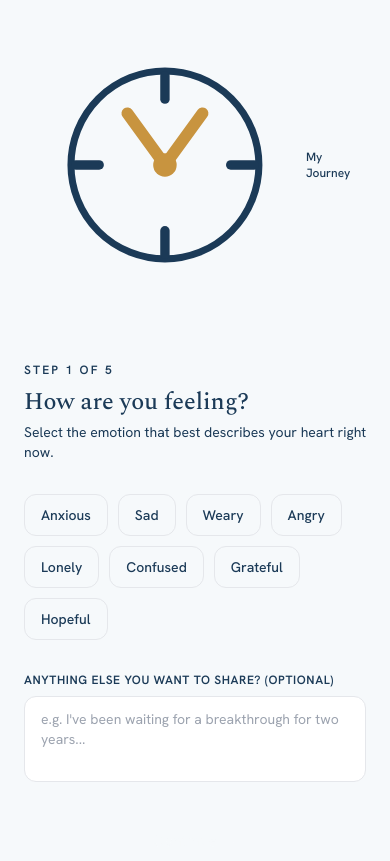
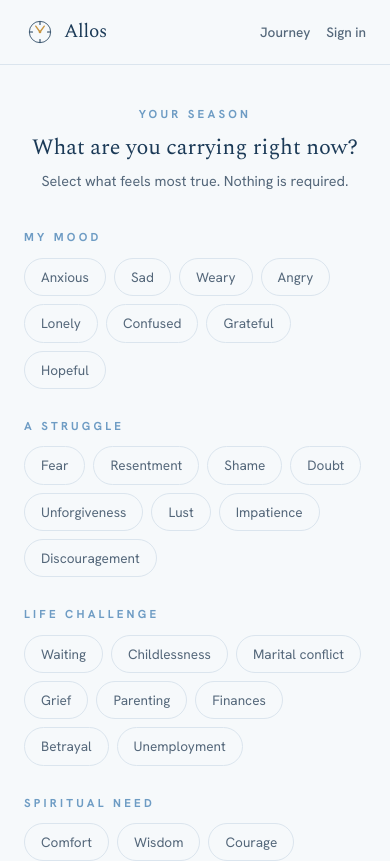
Before and after one commit to Mahanaim2026/allos, a Next.js app: page /app in a window 390 px wide. Shown: the top 861 px of the page. Built offline with nearby package versions, Linux system fonts and the light colour scheme.

Commit message:
Brand: src/app/app/page.tsx

```diff
--- a/src/app/app/page.tsx
+++ b/src/app/app/page.tsx
@@ -3,308 +3,213 @@ import { useState } from 'react';
 import Link from 'next/link';
 import AllosLogo from '@/components/AllosLogo';
 
-const MOODS = ['Anxious', 'Sad', 'Weary', 'Angry', 'Lonely', 'Confused', 'Grateful', 'Hopeful'];
-const STRUGGLES = ['Fear', 'Resentment', 'Shame', 'Doubt', 'Unforgiveness', 'Lust', 'Impatience', 'Discouragement'];
-const LIFE_CHALLENGES = ['Waiting', 'Childlessness', 'Marital conflict', 'Grief', 'Parenting', 'Finances', 'Betrayal', 'Unemployment'];
-const SPIRITUAL_NEEDS = ['Comfort', 'Wisdom', 'Courage', 'Repentance', 'Hope', 'Peace', 'Direction', 'Strength'];
+const MOODS = ['Anxious','Sad','Weary','Angry','Lonely','Confused','Grateful','Hopeful'];
+const STRUGGLES = ['Fear','Resentment','Shame','Doubt','Unforgiveness','Lust','Impatience','Discouragement'];
+const LIFE = ['Waiting','Childlessness','Marital conflict','Grief','Parenting','Finances','Betrayal','Unemployment'];
+const SPIRIT = ['Comfort','Wisdom','Courage','Repentance','Hope','Peace','Direction','Strength'];
+const FORMATS = ['Sermonette','Scripture exhortation','Prayer','Meditation','Declaration','Song / Poem'];
+const TONES = ['Gentle','Pastoral','Bold','Reflective','Prophetic'];
+const LENGTHS = ['Short','Medium','Deep'];
 
-const OUTPUT_TYPES = [
-  { value: 'sermonette', label: 'Sermonette', icon: '📖', desc: 'A short, focused mini-sermon' },
-  { value: 'scripture_exhortation', label: 'Scripture', icon: '✦', desc: 'Chosen verses with application' },
-  { value: 'prayer', label: 'Prayer', icon: '🙏', desc: 'A personal, heartfelt prayer' },
-  { value: 'meditation', label: 'Meditation', icon: '◎', desc: 'Slow contemplation on one passage' },
-  { value: 'declaration', label: 'Declaration', icon: '⚡', desc: 'Bold Scripture-based declarations' },
-  { value: 'song_poem', label: 'Poem/Song', icon: '♩', desc: 'A devotional lyrical piece' },
-];
-
-const TONES = [
-  { value: 'gentle', label: 'Gentle', desc: 'Tender & compassionate' },
-  { value: 'pastoral', label: 'Pastoral', desc: 'Grounded & caring' },
-  { value: 'bold', label: 'Bold', desc: 'Strong & convicting' },
-  { value: 'reflective', label: 'Reflective', desc: 'Contemplative & still' },
-  { value: 'prophetic', label: 'Prophetic', desc: 'Declaring God\'s word over your season' },
-];
-
-const LENGTHS = [
-  { value: 'short', label: 'Short', desc: '~150 words' },
-  { value: 'medium', label: 'Medium', desc: '~350 words' },
-  { value: 'deep', label: 'Deep', desc: '~600 words' },
-];
-
-type Step = 'mood' | 'struggle' | 'life' | 'spirit' | 'format' | 'result';
-
-function Chip({ label, selected, onClick }: { label: string; selected: boolean; onClick: () => void }) {
-  return (
-    <button
-      type="button"
-      onClick={onClick}
-      className={`px-4 py-2.5 rounded-xl text-sm font-medium transition-all border ${
-        selected
-          ? 'bg-allos-navy text-white border-allos-navy shadow-sm'
-          : 'bg-white text-allos-navy border-allos-navy/20 hover:border-allos-blue hover:bg-allos-mist/30'
-      }`}
-    >
+const CHIP = (label: string, active: boolean, onClick: () => void) => (
+  <button key={label} onClick={onClick}
+    style={{ padding: '8px 16px', borderRadius: '100px', border: active ? 'none' : '1px solid #DBE5EE', background: active ? '#1B3A57' : '#F6F9FB', color: active ? '#F6F9FB' : '#54677A', fontSize: '0.85rem', fontWeight: active ? 600 : 400, cursor: 'pointer', transition: 'all 0.15s' }}>
     {label}
   </button>
 );
-}
 
-function StepHeader({ step, total, title, subtitle }: { step: number; total: number; title: string; subtitle: string }) {
-  return (
-    <div className="mb-8">
-      <div className="flex items-center gap-2 mb-4">
-        {Array.from({ length: total }).map((_, i) => (
-          <div
-            key={i}
-            className={`h-1 rounded-full flex-1 transition-all ${i < step ? 'bg-allos-blue' : i === step - 1 ? 'bg-allos-blue' : 'bg-slate-200'}`}
-          />
-        ))}
-      </div>
-      <p className="text-xs font-semibold tracking-[0.18em] text-allos-blue uppercase mb-2">Step {step} of {total}</p>
-      <h2 className="text-2xl font-serif font-medium text-allos-navy mb-1">{title}</h2>
-      <p className="text-sm text-slate-500">{subtitle}</p>
-    </div>
+const SECTION_LABEL = (t: string) => (
+  <p style={{ fontSize: '0.72rem', fontWeight: 700, letterSpacing: '0.28em', textTransform: 'uppercase', color: '#6E9CC4', margin: '0 0 12px' }}>{t}</p>
 );
-}
 
 export default function AppPage() {
-  const [step, setStep] = useState<Step>('mood');
+  const [step, setStep] = useState(1);
   const [mood, setMood] = useState('');
   const [struggle, setStruggle] = useState('');
-  const [lifeChallenge, setLifeChallenge] = useState('');
-  const [spiritualNeed, setSpiritualNeed] = useState('');
-  const [outputType, setOutputType] = useState('sermonette');
-  const [tone, setTone] = useState('pastoral');
-  const [length, setLength] = useState('medium');
-  const [additionalContext, setAdditionalContext] = useState('');
+  const [life, setLife] = useState('');
+  const [spirit, setSpirit] = useState('');
+  const [format, setFormat] = useState('Prayer');
+  const [tone, setTone] = useState('Gentle');
+  const [length, setLength] = useState('Medium');
   const [result, setResult] = useState('');
-  const [isCrisis, setIsCrisis] = useState(false);
   const [loading, setLoading] = useState(false);
-  const [error, setError] = useState('');
+  const [saved, setSaved] = useState(false);
 
-  const steps: Step[] = ['mood', 'struggle', 'life', 'spirit', 'format', 'result'];
-  const stepNum = steps.indexOf(step) + 1;
-
-  async function generate() {
+  const generate = async () => {
     setLoading(true);
-    setError('');
+    setStep(3);
+    setResult('');
     try {
-      const resp = await fetch('/api/generate', {
+      const res = await fetch('/api/generate', {
         method: 'POST',
         headers: { 'Content-Type': 'application/json' },
-        body: JSON.stringify({ mood, struggle, lifeChallenge, spiritualNeed, outputType, tone, length, additionalContext }),
+        body: JSON.stringify({ mood, struggle, lifeChallenge: life, spiritualNeed: spirit, format, tone, length }),
       });
-      const data = await resp.json();
-      if (data.error) throw new Error(data.error);
-      setResult(data.content);
-      setIsCrisis(data.isCrisis || false);
-      setStep('result');
-    } catch (e: unknown) {
-      setError(e instanceof Error ? e.message : 'Something went wrong. Please try again.');
-    } finally {
+      const data = await res.json();
+      setResult(data.content || data.error || 'Something went wrong. Please try again.');
+    } catch {
+      setResult('Network error. Please check your connection and try again.');
+    }
     setLoading(false);
-    }
-  }
+  };
 
-  function reset() {
-    setStep('mood'); setMood(''); setStruggle(''); setLifeChallenge('');
-    setSpiritualNeed(''); setResult(''); setIsCrisis(false); setError('');
-    setOutputType('sermonette'); setTone('pastoral'); setLength('medium'); setAdditionalContext('');
-  }
+  const saveJourney = async () => {
+    try {
+      await fetch('/api/journey', { method: 'POST', headers: { 'Content-Type': 'application/json' }, body: JSON.stringify({ mood, struggle, life_challenge: life, spiritual_need: spirit, format, tone, length, content: result }) });
+      setSaved(true);
+    } catch { /* silent */ }
+  };
 
-  return (
-    <div className="min-h-screen bg-white flex flex-col">
-      <nav className="w-full px-6 pt-6 pb-3 flex items-center justify-between max-w-lg mx-auto">
-        <Link href="/"><AllosLogo size="sm" variant="full" /></Link>
-        <Link href="/journey" className="text-xs font-medium text-allos-blue hover:underline">My Journey</Link>
+  const reset = () => { setStep(1); setMood(''); setStruggle(''); setLife(''); setSpirit(''); setFormat('Prayer'); setTone('Gentle'); setLength('Medium'); setResult(''); setSaved(false); };
+
+  const NAV = (
+    <nav style={{ display: 'flex', alignItems: 'center', justifyContent: 'space-between', padding: '16px 24px', borderBottom: '1px solid #DBE5EE', background: '#F6F9FB', position: 'sticky', top: 0, zIndex: 50 }}>
+      <Link href="/" style={{ textDecoration: 'none' }}><AllosLogo size={32} variant="light" showWordmark /></Link>
+      <div style={{ display: 'flex', gap: 16 }}>
+        <Link href="/journey" style={{ color: '#54677A', fontSize: '0.85rem', textDecoration: 'none', fontWeight: 500 }}>Journey</Link>
+        <Link href="/auth/login" style={{ color: '#54677A', fontSize: '0.85rem', textDecoration: 'none', fontWeight: 500 }}>Sign in</Link>
+      </div>
     </nav>
+  );
 
-      <main className="flex-1 px-6 py-6 max-w-lg mx-auto w-full">
+  // STEP 1 — Season input
+  if (step === 1) return (
+    <div style={{ minHeight: '100vh', background: '#F6F9FB' }}>
+      {NAV}
+      <div style={{ maxWidth: 640, margin: '0 auto', padding: '40px 24px' }}>
+        <div style={{ textAlign: 'center', marginBottom: 36 }}>
+          {SECTION_LABEL('YOUR SEASON')}
+          <h1 style={{ fontFamily: "'Spectral', Georgia, serif", fontSize: 'clamp(22px, 3vw, 30px)', fontWeight: 300, color: '#1B3A57', margin: 0, lineHeight: 1.3 }}>What are you carrying right now?</h1>
+          <p style={{ color: '#54677A', fontSize: '0.9rem', marginTop: 8 }}>Select what feels most true. Nothing is required.</p>
+        </div>
 
-        {/* ── STEP 1: Mood ── */}
-        {step === 'mood' && (
-          <div>
-            <StepHeader step={1} total={5} title="How are you feeling?" subtitle="Select the emotion that best describes your heart right now." />
-            <div className="flex flex-wrap gap-2.5 mb-8">
-              {MOODS.map(m => <Chip key={m} label={m} selected={mood === m} onClick={() => setMood(m)} />)}
+        {/* MOOD */}
+        <div style={{ marginBottom: 28 }}>
+          {SECTION_LABEL('MY MOOD')}
+          <div style={{ display: 'flex', flexWrap: 'wrap', gap: 8 }}>
+            {MOODS.map(m => CHIP(m, mood === m, () => setMood(mood === m ? '' : m)))}
           </div>
-            <div className="mb-6">
-              <label className="block text-xs font-semibold text-slate-500 uppercase tracking-wider mb-2">Anything else you want to share? (optional)</label>
-              <textarea
-                value={additionalContext}
-                onChange={e => setAdditionalContext(e.target.value)}
-                placeholder="e.g. I've been waiting for a breakthrough for two years..."
-                rows={3}
-                className="w-full border border-slate-200 rounded-xl px-4 py-3 text-sm text-allos-navy placeholder:text-slate-300 focus:outline-none focus:border-allos-blue resize-none"
-              />
         </div>
-            <button onClick={() => setStep('struggle')} disabled={!mood}
-              className="w-full bg-allos-navy text-white py-4 rounded-2xl font-medium disabled:opacity-40 hover:bg-allos-blue transition-colors">
-              Continue →
-            </button>
+
+        {/* STRUGGLE */}
+        <div style={{ marginBottom: 28 }}>
+          {SECTION_LABEL('A STRUGGLE')}
+          <div style={{ display: 'flex', flexWrap: 'wrap', gap: 8 }}>
+            {STRUGGLES.map(s => CHIP(s, struggle === s, () => setStruggle(struggle === s ? '' : s)))}
           </div>
-        )}
+        </div>
 
-        {/* ── STEP 2: Struggle ── */}
-        {step === 'struggle' && (
-          <div>
-            <StepHeader step={2} total={5} title="What are you wrestling with?" subtitle="Choose the spiritual struggle closest to what you're facing." />
-            <div className="flex flex-wrap gap-2.5 mb-8">
-              {STRUGGLES.map(s => <Chip key={s} label={s} selected={struggle === s} onClick={() => setStruggle(s)} />)}
+        {/* LIFE */}
+        <div style={{ marginBottom: 28 }}>
+          {SECTION_LABEL('LIFE CHALLENGE')}
+          <div style={{ display: 'flex', flexWrap: 'wrap', gap: 8 }}>
+            {LIFE.map(l => CHIP(l, life === l, () => setLife(life === l ? '' : l)))}
           </div>
-            <div className="flex gap-3">
-              <button onClick={() => setStep('mood')} className="flex-1 border border-slate-200 text-slate-500 py-4 rounded-2xl font-medium hover:bg-slate-50 transition-colors">← Back</button>
-              <button onClick={() => setStep('life')} disabled={!struggle}
-                className="flex-[2] bg-allos-navy text-white py-4 rounded-2xl font-medium disabled:opacity-40 hover:bg-allos-blue transition-colors">
-                Continue →
+        </div>
+
+        {/* SPIRIT */}
+        <div style={{ marginBottom: 36 }}>
+          {SECTION_LABEL('SPIRITUAL NEED')}
+          <div style={{ display: 'flex', flexWrap: 'wrap', gap: 8 }}>
+            {SPIRIT.map(s => CHIP(s, spirit === s, () => setSpirit(spirit === s ? '' : s)))}
+          </div>
+        </div>
+
+        <button onClick={() => setStep(2)} disabled={!mood && !struggle && !life && !spirit}
+          style={{ width: '100%', padding: '14px', background: (!mood && !struggle && !life && !spirit) ? '#DBE5EE' : '#1B3A57', color: (!mood && !struggle && !life && !spirit) ? '#54677A' : '#F6F9FB', border: 'none', borderRadius: '100px', fontSize: '0.95rem', fontWeight: 600, cursor: (!mood && !struggle && !life && !spirit) ? 'not-allowed' : 'pointer' }}>
+          Continue
         </button>
       </div>
     </div>
-        )}
+  );
 
-        {/* ── STEP 3: Life Challenge ── */}
-        {step === 'life' && (
-          <div>
-            <StepHeader step={3} total={5} title="What life challenge are you navigating?" subtitle="Select the area of life that weighs most on you right now." />
-            <div className="flex flex-wrap gap-2.5 mb-8">
-              {LIFE_CHALLENGES.map(l => <Chip key={l} label={l} selected={lifeChallenge === l} onClick={() => setLifeChallenge(l)} />)}
-            </div>
-            <div className="flex gap-3">
-              <button onClick={() => setStep('struggle')} className="flex-1 border border-slate-200 text-slate-500 py-4 rounded-2xl font-medium hover:bg-slate-50 transition-colors">← Back</button>
-              <button onClick={() => setStep('spirit')} disabled={!lifeChallenge}
-                className="flex-[2] bg-allos-navy text-white py-4 rounded-2xl font-medium disabled:opacity-40 hover:bg-allos-blue transition-colors">
-                Continue →
+  // STEP 2 — Format & tone
+  if (step === 2) return (
+    <div style={{ minHeight: '100vh', background: '#F6F9FB' }}>
+      {NAV}
+      <div style={{ maxWidth: 640, margin: '0 auto', padding: '40px 24px' }}>
+        <button onClick={() => setStep(1)} style={{ background: 'none', border: 'none', color: '#54677A', cursor: 'pointer', fontSize: '0.85rem', marginBottom: 24, padding: 0 }}>
+          ← Back
         </button>
-            </div>
-          </div>
-        )}
 
-        {/* ── STEP 4: Spiritual Need ── */}
-        {step === 'spirit' && (
-          <div>
-            <StepHeader step={4} total={5} title="What does your spirit need?" subtitle="What are you asking God for in this season?" />
-            <div className="flex flex-wrap gap-2.5 mb-8">
-              {SPIRITUAL_NEEDS.map(n => <Chip key={n} label={n} selected={spiritualNeed === n} onClick={() => setSpiritualNeed(n)} />)}
-            </div>
-            <div className="flex gap-3">
-              <button onClick={() => setStep('life')} className="flex-1 border border-slate-200 text-slate-500 py-4 rounded-2xl font-medium hover:bg-slate-50 transition-colors">← Back</button>
-              <button onClick={() => setStep('format')} disabled={!spiritualNeed}
-                className="flex-[2] bg-allos-navy text-white py-4 rounded-2xl font-medium disabled:opacity-40 hover:bg-allos-blue transition-colors">
-                Continue →
-              </button>
-            </div>
-          </div>
-        )}
-
-        {/* ── STEP 5: Format ── */}
-        {step === 'format' && (
-          <div>
-            <StepHeader step={5} total={5} title="How do you want to receive this?" subtitle="Choose the format, tone, and depth that speaks to you." />
-
-            <div className="mb-6">
-              <p className="text-xs font-semibold text-slate-500 uppercase tracking-wider mb-3">Format</p>
-              <div className="grid grid-cols-2 gap-2">
-                {OUTPUT_TYPES.map(o => (
-                  <button key={o.value} type="button" onClick={() => setOutputType(o.value)}
-                    className={`text-left p-3 rounded-xl border transition-all ${outputType === o.value ? 'border-allos-blue bg-allos-mist/40' : 'border-slate-200 hover:border-allos-blue/40'}`}>
-                    <span className="text-base mr-1">{o.icon}</span>
-                    <span className={`text-sm font-semibold ${outputType === o.value ? 'text-allos-navy' : 'text-slate-600'}`}>{o.label}</span>
-                    <p className="text-xs text-slate-400 mt-0.5">{o.desc}</p>
-                  </button>
+        {/* SEASON SUMMARY */}
+        <div style={{ background: '#E8F0F7', border: '1px solid #DBE5EE', borderRadius: 14, padding: '16px 20px', marginBottom: 32 }}>
+          {SECTION_LABEL('YOUR SEASON')}
+          <div style={{ display: 'flex', flexWrap: 'wrap', gap: 6 }}>
+            {[mood, struggle, life, spirit].filter(Boolean).map(t => (
+              <span key={t} style={{ background: '#1B3A57', color: '#F6F9FB', padding: '4px 12px', borderRadius: '100px', fontSize: '0.82rem', fontWeight: 500 }}>{t}</span>
             ))}
           </div>
         </div>
 
-            <div className="mb-6">
-              <p className="text-xs font-semibold text-slate-500 uppercase tracking-wider mb-3">Tone</p>
-              <div className="flex flex-wrap gap-2">
-                {TONES.map(t => (
-                  <button key={t.value} type="button" onClick={() => setTone(t.value)}
-                    className={`px-3 py-2 rounded-xl border text-sm transition-all ${tone === t.value ? 'bg-allos-navy text-white border-allos-navy' : 'border-slate-200 text-slate-600 hover:border-allos-blue'}`}>
-                    <span className="font-medium">{t.label}</span>
-                    <span className={`block text-xs mt-0 ${tone === t.value ? 'text-white/70' : 'text-slate-400'}`}>{t.desc}</span>
-                  </button>
-                ))}
+        <div style={{ marginBottom: 28 }}>
+          {SECTION_LABEL('OUTPUT FORMAT')}
+          <div style={{ display: 'flex', flexWrap: 'wrap', gap: 8 }}>
+            {FORMATS.map(f => CHIP(f, format === f, () => setFormat(f)))}
+          </div>
+        </div>
+        <div style={{ marginBottom: 28 }}>
+          {SECTION_LABEL('TONE')}
+          <div style={{ display: 'flex', flexWrap: 'wrap', gap: 8 }}>
+            {TONES.map(t => CHIP(t, tone === t, () => setTone(t)))}
+          </div>
+        </div>
+        <div style={{ marginBottom: 36 }}>
+          {SECTION_LABEL('DEPTH')}
+          <div style={{ display: 'flex', flexWrap: 'wrap', gap: 8 }}>
+            {LENGTHS.map(l => CHIP(l, length === l, () => setLength(l)))}
           </div>
         </div>
 
-            <div className="mb-8">
-              <p className="text-xs font-semibold text-slate-500 uppercase tracking-wider mb-3">Depth</p>
-              <div className="flex gap-2">
-                {LENGTHS.map(l => (
-                  <button key={l.value} type="button" onClick={() => setLength(l.value)}
-                    className={`flex-1 py-3 rounded-xl border text-sm font-medium transition-all ${length === l.value ? 'bg-allos-navy text-white border-allos-navy' : 'border-slate-200 text-slate-600 hover:border-allos-blue'}`}>
-                    {l.label}
-                    <span className={`block text-xs mt-0.5 ${length === l.value ? 'text-white/70' : 'text-slate-400'}`}>{l.desc}</span>
+        <button onClick={generate} style={{ width: '100%', padding: '14px', background: '#1B3A57', color: '#F6F9FB', border: 'none', borderRadius: '100px', fontSize: '0.95rem', fontWeight: 600, cursor: 'pointer' }}>
+          Receive the Word
         </button>
+      </div>
+    </div>
+  );
+
+  // STEP 3 — Result
+  return (
+    <div style={{ minHeight: '100vh', background: '#F6F9FB' }}>
+      {NAV}
+      <div style={{ maxWidth: 680, margin: '0 auto', padding: '40px 24px' }}>
+        {loading ? (
+          <div style={{ textAlign: 'center', padding: '80px 0' }}>
+            <div style={{ display: 'inline-flex', alignItems: 'center', justifyContent: 'center', background: '#1B3A57', borderRadius: '50%', width: 64, height: 64, marginBottom: 20 }}>
+              <AllosLogo size={38} variant="dark" />
+            </div>
+            <p style={{ fontFamily: "'Spectral', Georgia, serif", fontSize: '1.2rem', fontStyle: 'italic', color: '#54677A' }}>Bringing your season before the Word&hellip;</p>
+          </div>
+        ) : (
+          <>
+            {/* SEASON TAGS */}
+            <div style={{ display: 'flex', flexWrap: 'wrap', gap: 6, marginBottom: 20 }}>
+              {[mood, struggle, life, spirit].filter(Boolean).map(t => (
+                <span key={t} style={{ background: '#E8F0F7', color: '#1B3A57', padding: '4px 12px', borderRadius: '100px', fontSize: '0.8rem', fontWeight: 500, border: '1px solid #DBE5EE' }}>{t}</span>
               ))}
+              <span style={{ background: '#C8943F', color: '#fff', padding: '4px 12px', borderRadius: '100px', fontSize: '0.8rem', fontWeight: 600 }}>{format}</span>
+            </div>
+
+            {/* RESULT CARD */}
+            <div style={{ background: '#fff', border: '1px solid #DBE5EE', borderRadius: 20, padding: '32px 28px', boxShadow: '0 4px 24px rgba(27,58,87,0.07)', marginBottom: 24 }}>
+              <div style={{ fontFamily: "'Spectral', Georgia, serif", fontSize: '1.05rem', lineHeight: 1.9, color: '#1B3A57', whiteSpace: 'pre-wrap' }}>
+                {result}
               </div>
             </div>
 
-            {/* Input summary */}
-            <div className="bg-allos-fog rounded-2xl p-4 mb-6 text-sm">
-              <p className="text-xs font-semibold text-slate-400 uppercase tracking-wider mb-2">Your season</p>
-              <div className="flex flex-wrap gap-1.5">
-                {mood && <span className="bg-allos-mist text-allos-navy px-2.5 py-1 rounded-lg text-xs font-medium">{mood}</span>}
-                {struggle && <span className="bg-allos-mist text-allos-navy px-2.5 py-1 rounded-lg text-xs font-medium">{struggle}</span>}
-                {lifeChallenge && <span className="bg-allos-mist text-allos-navy px-2.5 py-1 rounded-lg text-xs font-medium">{lifeChallenge}</span>}
-                {spiritualNeed && <span className="bg-allos-mist text-allos-navy px-2.5 py-1 rounded-lg text-xs font-medium">Needs: {spiritualNeed}</span>}
-              </div>
-            </div>
-
-            {error && <p className="text-red-500 text-sm mb-4">{error}</p>}
-
-            <div className="flex gap-3">
-              <button onClick={() => setStep('spirit')} className="flex-1 border border-slate-200 text-slate-500 py-4 rounded-2xl font-medium hover:bg-slate-50 transition-colors">← Back</button>
-              <button onClick={generate} disabled={loading}
-                className="flex-[2] bg-allos-navy text-white py-4 rounded-2xl font-medium disabled:opacity-50 hover:bg-allos-blue transition-colors">
-                {loading ? 'Finding your Scripture…' : 'Receive Your Word →'}
+            <div style={{ display: 'flex', gap: 12, flexWrap: 'wrap' }}>
+              <button onClick={saveJourney} disabled={saved}
+                style={{ flex: 1, padding: '12px 20px', background: saved ? '#E8F0F7' : '#1B3A57', color: saved ? '#54677A' : '#F6F9FB', border: 'none', borderRadius: '100px', fontSize: '0.9rem', fontWeight: 600, cursor: saved ? 'default' : 'pointer', minWidth: 160 }}>
+                {saved ? 'Saved to Journey' : 'Save to Journey'}
+              </button>
+              <button onClick={reset}
+                style={{ flex: 1, padding: '12px 20px', background: 'transparent', color: '#1B3A57', border: '1px solid #DBE5EE', borderRadius: '100px', fontSize: '0.9rem', fontWeight: 500, cursor: 'pointer', minWidth: 140 }}>
+                New season
               </button>
             </div>
-          </div>
-        )}
-
-        {/* ── RESULT ── */}
-        {step === 'result' && (
-          <div>
-            {isCrisis ? (
-              <div className="bg-red-50 border border-red-200 rounded-2xl p-6">
-                <p className="font-semibold text-red-700 mb-3">Please reach out for support</p>
-                <div className="whitespace-pre-wrap text-sm text-red-800">{result}</div>
-              </div>
-            ) : (
-              <div>
-                <div className="flex items-center gap-3 mb-6">
-                  <AllosLogo size="xs" variant="icon" />
-                  <div>
-                    <p className="text-xs font-semibold tracking-wider text-allos-blue uppercase">Your Word for This Season</p>
-                    <div className="flex flex-wrap gap-1 mt-1">
-                      {mood && <span className="text-xs text-slate-400">{mood}</span>}
-                      {struggle && <span className="text-xs text-slate-300">·</span>}
-                      {struggle && <span className="text-xs text-slate-400">{struggle}</span>}
-                      {lifeChallenge && <span className="text-xs text-slate-300">·</span>}
-                      {lifeChallenge && <span className="text-xs text-slate-400">{lifeChallenge}</span>}
-                    </div>
-                  </div>
-                </div>
-                <div className="prose prose-sm max-w-none text-allos-navy leading-relaxed whitespace-pre-wrap font-serif mb-8">
-                  {result}
-                </div>
-                <div className="border-t border-slate-100 pt-6 flex flex-col gap-3">
-                  <Link href="/auth/login"
-                    className="w-full bg-allos-navy text-white text-center py-4 rounded-2xl font-medium hover:bg-allos-blue transition-colors">
-                    Save to My Journey
-                  </Link>
-                  <button onClick={reset}
-                    className="w-full border border-slate-200 text-slate-500 py-3.5 rounded-2xl font-medium hover:bg-slate-50 transition-colors">
-                    Start Again
-                  </button>
-                </div>
-              </div>
+          </>
         )}
       </div>
-        )}
-      </main>
     </div>
   );
 }
```
Lines whose indentation alone changed are shown as unchanged.
